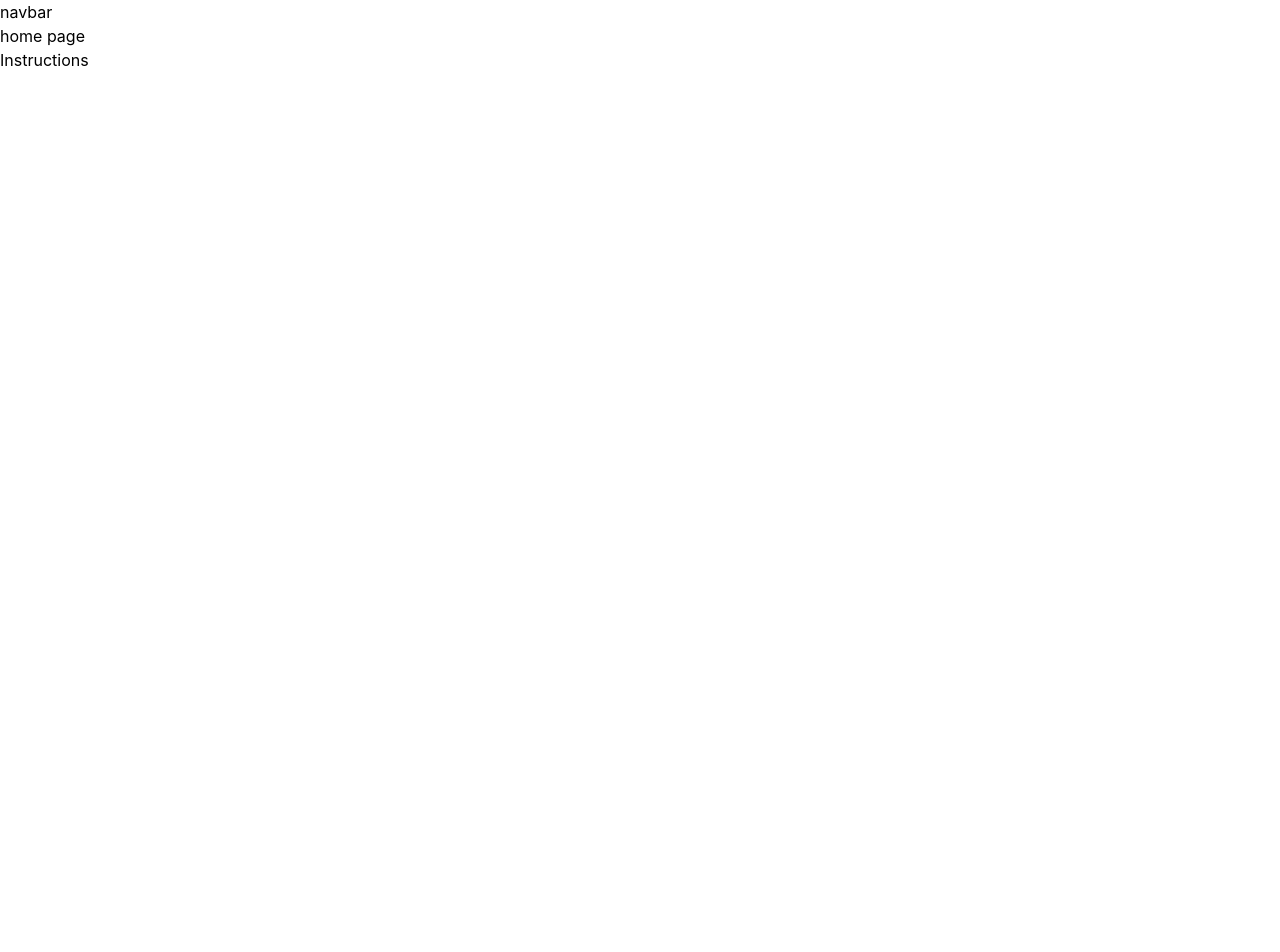
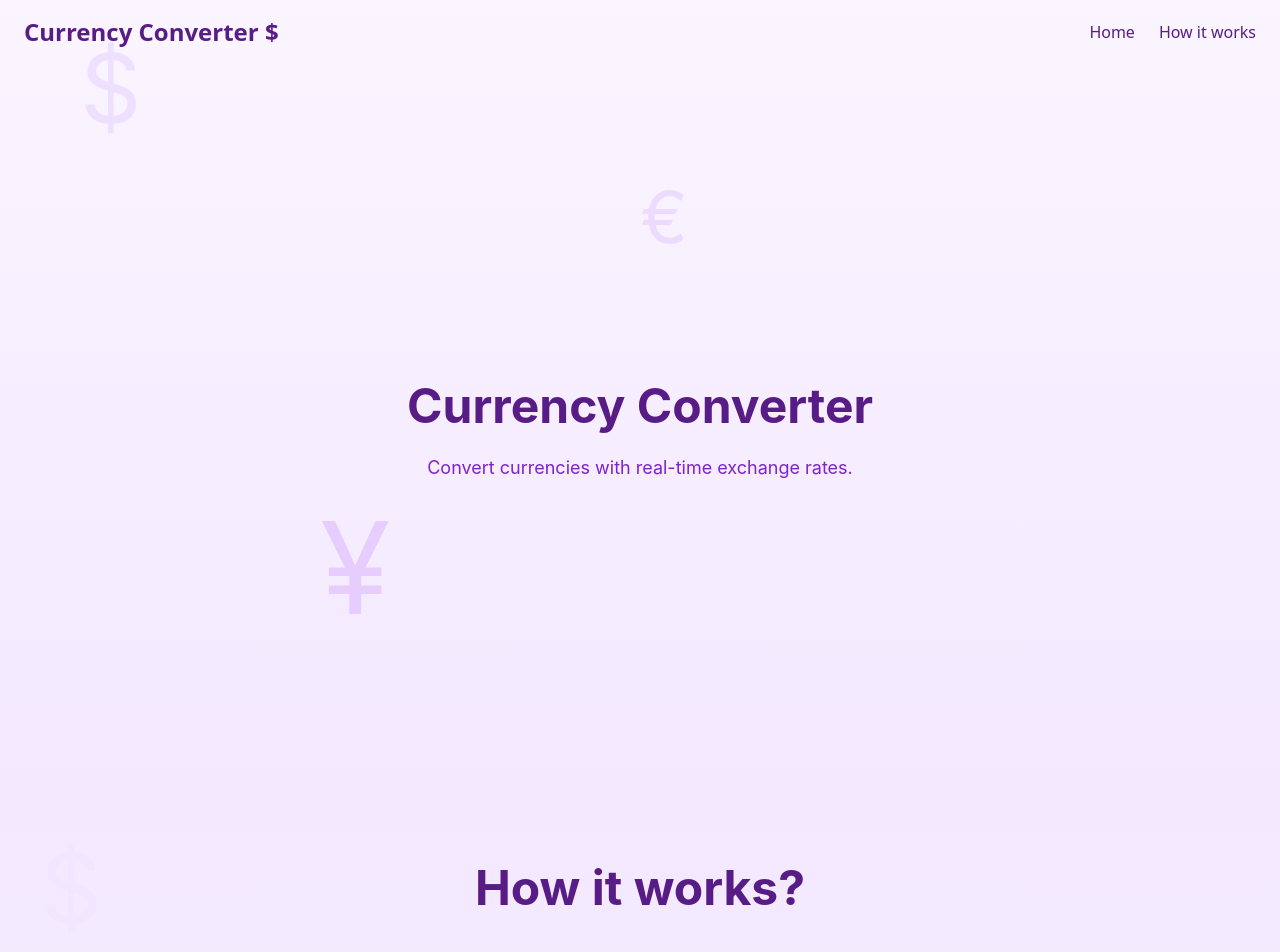
Before and after one commit to GaioAugusto/currencyConverter, a React (Create React App) app in the folder frontend/: page / in a window 1280 px wide. Shown: the top 952 px of the page. Before the commit the page ends 800 px from the top, so only its background shows below. Built offline with nearby package versions, Linux system fonts and the light colour scheme.

Commit message:
implemented new screens, home and instructions

```diff
--- a/frontend/package.json
+++ b/frontend/package.json
@@ -12,6 +12,7 @@
     "@types/react-dom": "^18.3.1",
     "react": "^18.3.1",
     "react-dom": "^18.3.1",
+    "react-flagpack": "^2.0.6",
     "react-scripts": "5.0.1",
     "typescript": "^4.9.5",
     "web-vitals": "^2.1.4"
--- a/frontend/src/App.tsx
+++ b/frontend/src/App.tsx
@@ -6,9 +6,13 @@ import { NavBar } from "./components/NavBar";
 function App() {
   return (
     <div>
+      {" "}
       <NavBar />
-      <HomePage />
-      <Instructions />
+      <main className="relative">
+        {" "}
+        <HomePage />
+        <Instructions />
+      </main>
     </div>
   );
 }
--- a/frontend/src/components/HomePage/view.tsx
+++ b/frontend/src/components/HomePage/view.tsx
@@ -3,8 +3,30 @@ import { HomePageViewProps } from "./types";
 type ComponentType = React.FC<HomePageViewProps>;
 export const HomePageView: ComponentType = () => {
   return (
-    <div>
-      <h1>home page</h1>
-    </div>
+    <section
+      id="home"
+      className="h-screen pt-16 bg-gradient-to-b from-purple-50 to-purple-100 relative overflow-hidden"
+    >
+      {/* Floating Currency Symbols */}
+      <div className="absolute top-10 left-20 text-purple-300 text-8xl animate-float opacity-30">
+        $
+      </div>
+      <div className="absolute top-1/4 left-1/2 text-purple-400 text-7xl animate-float-slow opacity-20">
+        €
+      </div>
+      <div className="absolute top-2/3 left-1/4 text-purple-500 text-9xl animate-float-fast opacity-20">
+        ¥
+      </div>
+
+      {/* Main Content */}
+      <div className="flex flex-col items-center justify-center h-full">
+        <h1 className="text-5xl font-bold text-purple-900 mb-6">
+          Currency Converter
+        </h1>
+        <p className="text-lg text-purple-700">
+          Convert currencies with real-time exchange rates.
+        </p>
+      </div>
+    </section>
   );
 };
--- a/frontend/src/components/Instructions/view.tsx
+++ b/frontend/src/components/Instructions/view.tsx
@@ -2,5 +2,73 @@ import { InstructionsViewProps } from "./types";
 
 type ComponentType = React.FC<InstructionsViewProps>;
 export const InstructionsView: ComponentType = () => {
-  return <h1>Instructions</h1>;
+  return (
+    <section
+      id="instructions"
+      className="min-h-screen pt-16 bg-gradient-to-b from-purple-100 to-purple-50 relative overflow-hidden"
+    >
+      {/* Floating Currency Symbols */}
+      <div className="absolute top-10 left-10 text-purple-200 text-8xl opacity-20 animate-float">
+        $
+      </div>
+      <div className="absolute top-1/3 right-1/4 text-purple-300 text-7xl opacity-20 animate-float-slow">
+        €
+      </div>
+      <div className="absolute bottom-10 left-1/2 text-purple-400 text-9xl opacity-30 animate-float-fast">
+        ¥
+      </div>
+      <div className="absolute top-1/2 right-10 text-purple-300 text-7xl opacity-20 animate-float-slow">
+        £
+      </div>
+      <div className="absolute bottom-1/3 left-1/4 text-purple-200 text-6xl opacity-25 animate-float-fast">
+        ₿
+      </div>
+
+      {/* Main Content */}
+      <div className="flex flex-col items-center justify-center h-full space-y-10">
+        <h1 className="text-5xl font-bold text-purple-900">How it works?</h1>
+
+        <div className="space-y-6">
+          <div className="flex flex-col items-start max-w-lg">
+            <h2 className="text-3xl font-semibold text-purple-800">Step 1</h2>
+            <p className="text-lg text-purple-700">
+              Enter the amount you'd like to convert.
+            </p>
+          </div>
+          <div className="flex flex-col items-start max-w-lg">
+            <h2 className="text-3xl font-semibold text-purple-800">Step 2</h2>
+            <p className="text-lg text-purple-700">
+              Select the currencies you want to convert between.
+            </p>
+          </div>
+          <div className="flex flex-col items-start max-w-lg">
+            <h2 className="text-3xl font-semibold text-purple-800">Step 3</h2>
+            <p className="text-lg text-purple-700">
+              Get instant results with daily updated exchange rates.
+            </p>
+          </div>
+        </div>
+
+        {/* Explanation of Backend Functionality */}
+        <div className="max-w-lg text-center">
+          <p className="text-md text-purple-700 mt-6 leading-relaxed">
+            Our system uses a custom-built API to ensure the most accurate and
+            up-to-date currency conversions. The API fetches data from reliable
+            external sources, processes it, and stores the information in our
+            secure database. When you make a request, the backend retrieves the
+            relevant exchange rates and delivers the results to the frontend in
+            real time, ensuring seamless and reliable performance.
+          </p>
+        </div>
+
+        {/* Call-to-Action Button */}
+        <a
+          href="#home"
+          className="mt-8 px-6 py-3 bg-purple-600 text-white rounded-lg shadow-md hover:bg-purple-700 transition-all text-center"
+        >
+          Start converting
+        </a>
+      </div>
+    </section>
+  );
 };
--- a/frontend/src/components/NavBar/index.tsx
+++ b/frontend/src/components/NavBar/index.tsx
@@ -1,7 +1,11 @@
-import { NavBarProps } from "./types";
+import { MenuItem, NavBarProps } from "./types";
 import { NavBarView } from "./view";
 
 type ComponentType = React.FC<NavBarProps>;
 export const NavBar: ComponentType = () => {
-  return <NavBarView />;
+  const menuItems: MenuItem[] = [
+    { label: "Home", href: "#home" },
+    { label: "How it works", href: "#instructions" },
+  ];
+  return <NavBarView menuItems={menuItems} />;
 };
--- a/frontend/src/components/NavBar/view.tsx
+++ b/frontend/src/components/NavBar/view.tsx
@@ -1,6 +1,51 @@
+import { useState, useEffect } from "react";
 import { NavBarViewProps } from "./types";
 
 type ComponentType = React.FC<NavBarViewProps>;
-export const NavBarView: ComponentType = () => {
-  return <h1>navbar</h1>;
+export const NavBarView: ComponentType = ({ menuItems }) => {
+  const [isScrolled, setIsScrolled] = useState(false);
+
+  useEffect(() => {
+    const handleScroll = () => {
+      setIsScrolled(window.scrollY > 10); // Change color after scrolling 10px
+    };
+
+    window.addEventListener("scroll", handleScroll);
+    return () => {
+      window.removeEventListener("scroll", handleScroll);
+    };
+  }, []);
+
+  return (
+    <nav
+      className={`fixed top-0 left-0 w-full z-10 font-sans transition-colors duration-500 ease-out ${
+        isScrolled ? "bg-purple-300 shadow-md" : "bg-transparent"
+      }`}
+    >
+      <div className="container mx-auto px-6 py-4 flex justify-between items-center">
+        {/* Title */}
+        <a
+          href="#home"
+          className="text-2xl font-extrabold text-purple-900 hover:text-purple-500 transition-colors"
+        >
+          Currency Converter $
+        </a>
+
+        {/* Menu Items */}
+        <ul className="hidden md:flex space-x-6">
+          {menuItems.map((item) => (
+            <li key={item.label} className="relative group">
+              <a
+                href={item.href}
+                className="text-purple-900 hover:text-purple-500 transition-colors"
+              >
+                {item.label}
+              </a>
+              <span className="absolute bottom-0 left-0 w-0 h-0.5 bg-purple-500 transition-all duration-500 group-hover:w-full"></span>
+            </li>
+          ))}
+        </ul>
+      </div>
+    </nav>
+  );
 };
--- a/frontend/src/index.css
+++ b/frontend/src/index.css
@@ -1,6 +1,10 @@
 @tailwind base;
 @tailwind components;
 @tailwind utilities;
+
+html {
+  scroll-behavior: smooth;
+}
 
 body {
   margin: 0;
--- a/frontend/tailwind.config.js
+++ b/frontend/tailwind.config.js
@@ -4,7 +4,27 @@ module.exports = {
     "./src/**/*.{js,jsx,ts,tsx}", // Match all React files
   ],
   theme: {
-    extend: {},
+    extend: {
+      keyframes: {
+        float: {
+          "0%, 100%": { transform: "translateY(0)" },
+          "50%": { transform: "translateY(-10px)" },
+        },
+        "float-slow": {
+          "0%, 100%": { transform: "translateY(0)" },
+          "50%": { transform: "translateY(-20px)" },
+        },
+        "float-fast": {
+          "0%, 100%": { transform: "translateY(0)" },
+          "50%": { transform: "translateY(-30px)" },
+        },
+      },
+      animation: {
+        float: "float 6s ease-in-out infinite",
+        "float-slow": "float-slow 10s ease-in-out infinite",
+        "float-fast": "float-fast 4s ease-in-out infinite",
+      },
+    },
   },
   plugins: [],
 };
```
Also changed, not shown: frontend/src/components/NavBar/types.ts (+8 -1 lines), 1 other file (tests, documents, lock files or other folders).
